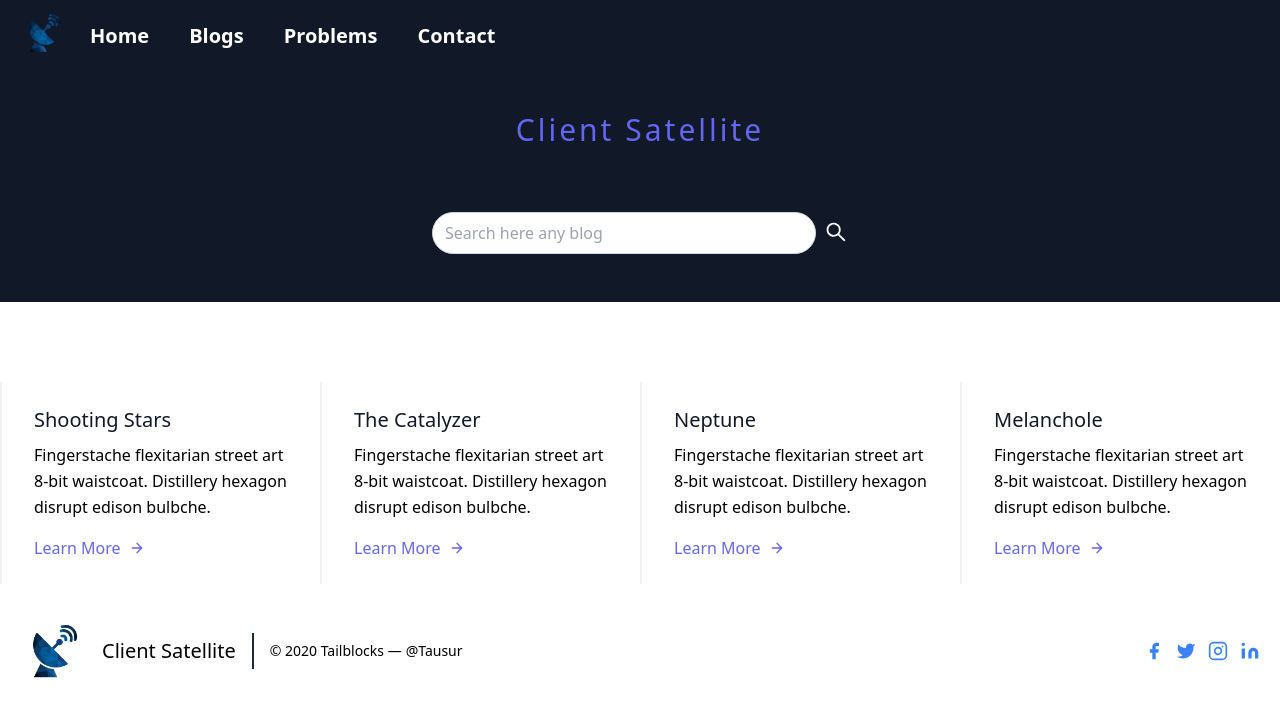
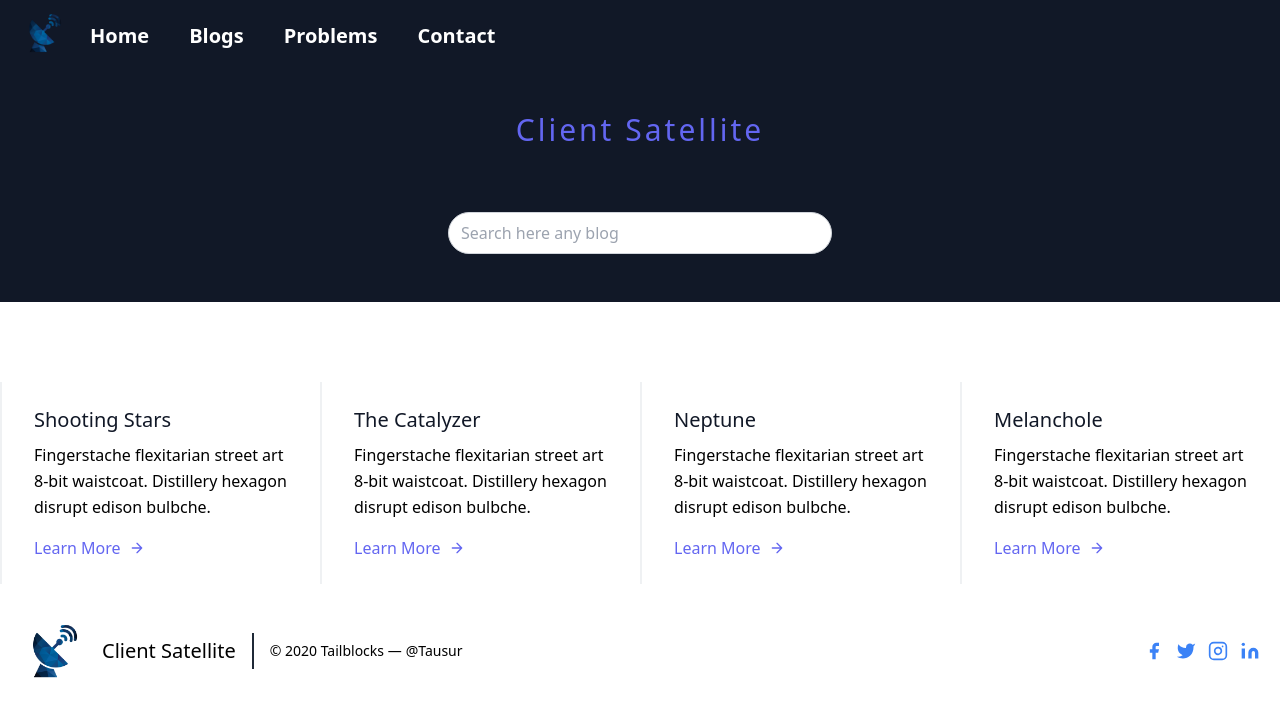
Before and after one commit to Tausur/client, a Next.js app: page / in a window 1280 px wide. Shown: the top 716 px of the page. Built offline with nearby package versions, Linux system fonts and the light colour scheme.

Commit message:
Update LandingPage.js

```diff
--- a/components/LandingPage.js
+++ b/components/LandingPage.js
@@ -1,7 +1,6 @@
 import React from 'react'
 import Link from 'next/link'
 import { useState } from 'react'
-import { AiOutlineSearch } from 'react-icons/ai';
 
 const LandingPage = () => {
 
@@ -13,7 +12,7 @@ const LandingPage = () => {
           <h1 className="text-3xl text-indigo-500 tracking-widest font-medium title-font mb-16 mt-10">Client Satellite</h1>
           <div className='flex justify-center'>
             <input value={search} onChange={(e) => setSearch(e.target.value)} type="text" id="search" name="search" className="bg-white rounded-3xl w-96 border border-gray-300 focus:border-indigo-500 focus:ring-2 focus:ring-indigo-200 text-base outline-none text-gray-700 py-1 px-3 leading-8 transition-colors duration-200 ease-in-out mb-12" placeholder='Search here any blog'/>
-            <AiOutlineSearch className='text-2xl justify-center mt-2 ml-2'/>
+
           </div>
         </div>
       </div>
```
